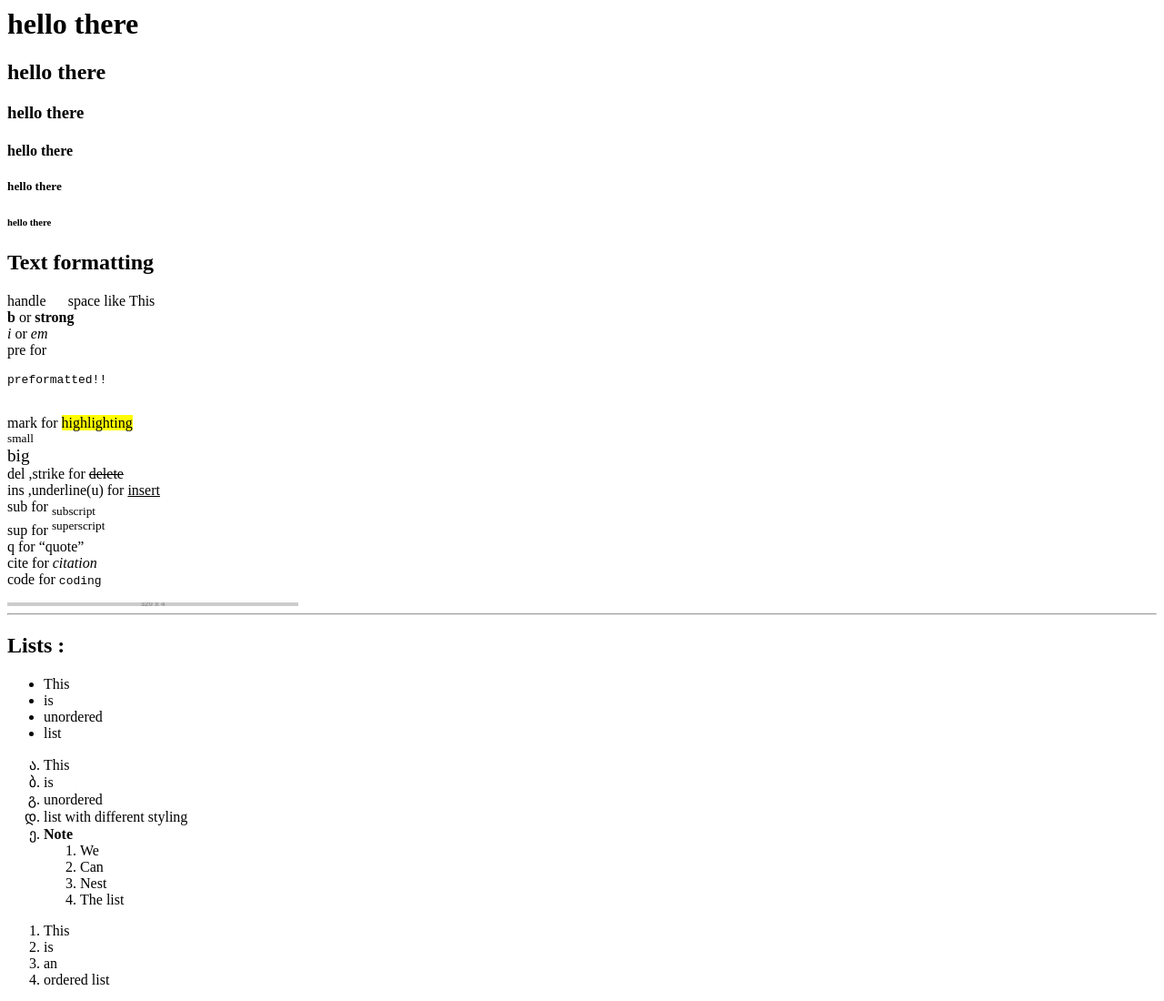
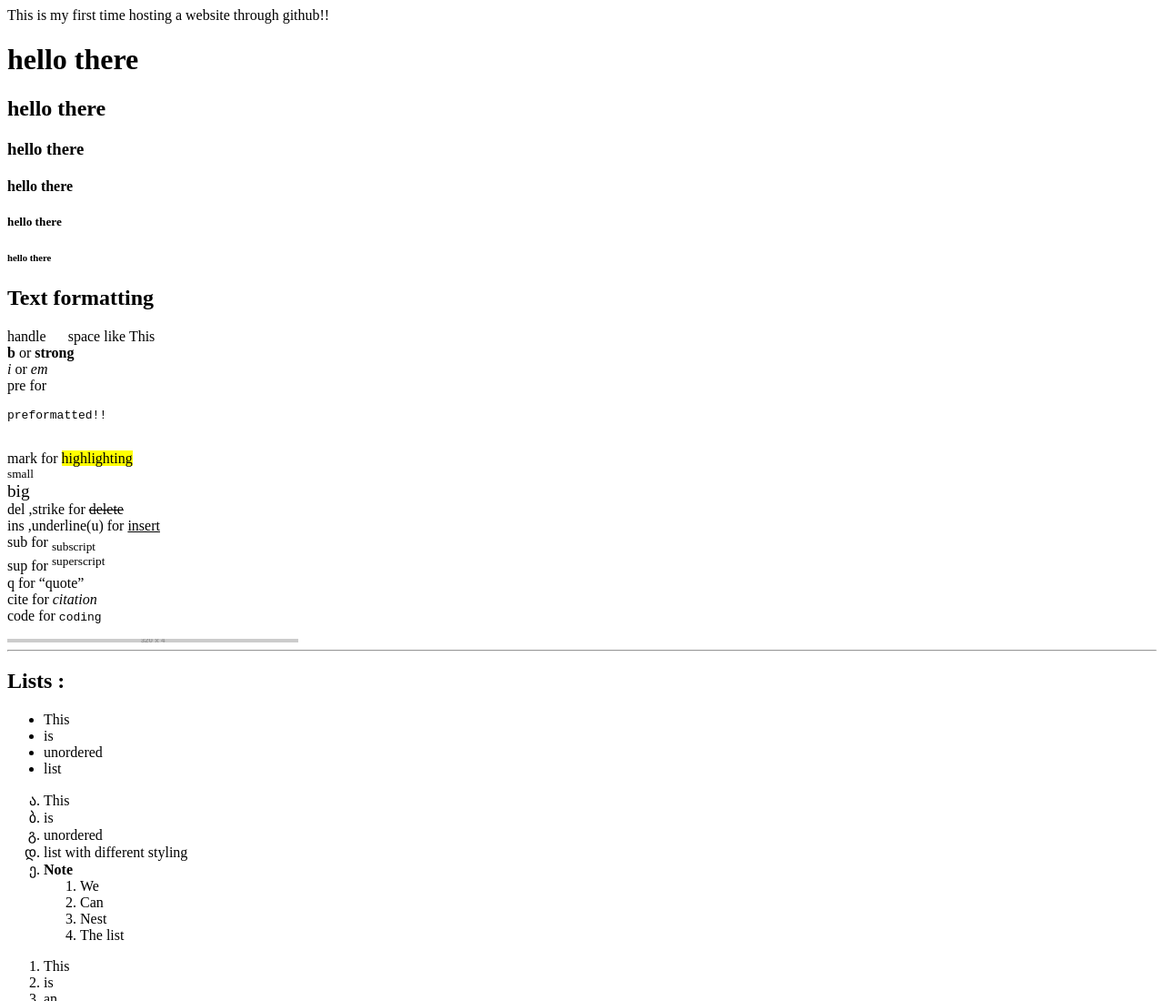
Before and after one commit to ranjeet112-mum/My-Portfolio, a plain HTML site: page index.html in a window 1280 px wide. Shown: the top 1100 px of the page at 91% size. Drawn offline with Linux system fonts and the light colour scheme; placeholder pictures from the web are drawn by us.

Commit message:
update index.html

```diff
--- a/index.html
+++ b/index.html
@@ -1,3 +1,4 @@
+<p>This is my first time hosting a website through github!!</p>
 <h1>hello there</h1>
 		<h2>hello there</h2>
 		<h3>hello there</h3>
```
